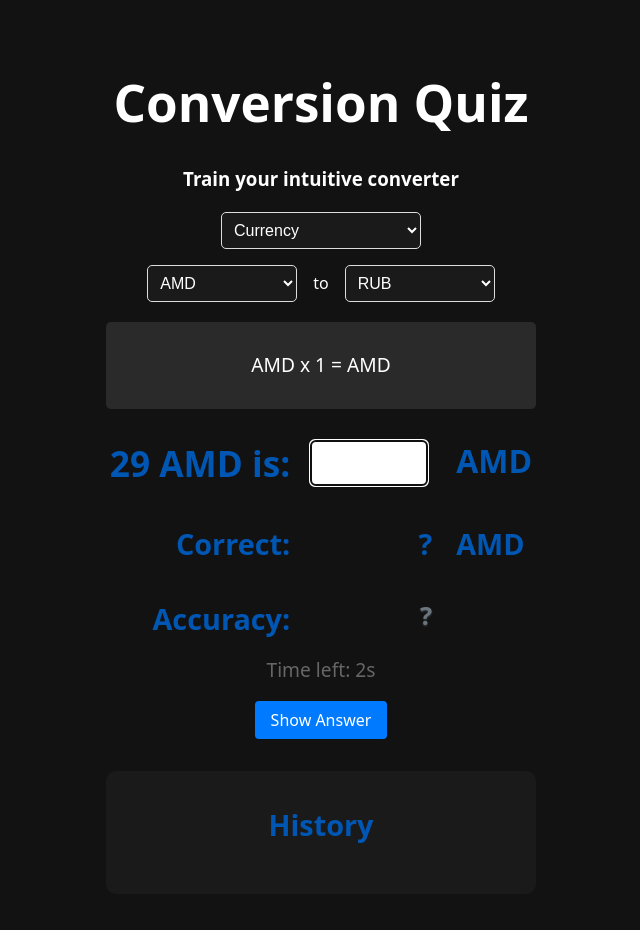
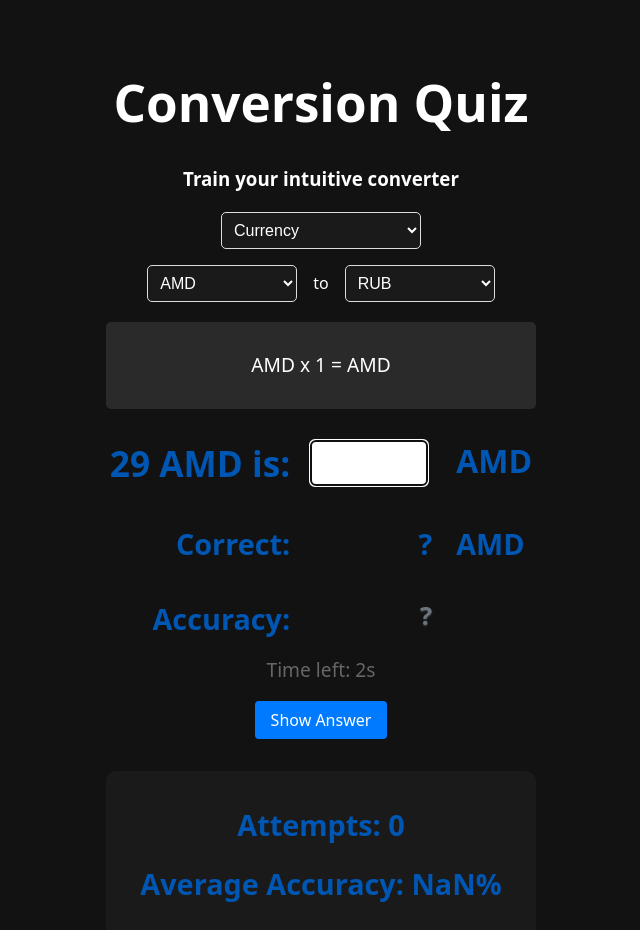
Before and after one commit to bonvara/voomeh, a React (Vite) app: page / in a window 1280 px wide. Shown: the top 930 px of the page, without its empty margins (319-959 px from the left). Built offline with nearby package versions, Linux system fonts and the light colour scheme.

Commit message:
add history, average accuracy, number of attempts

```diff
--- a/src/components/QuizContainer.jsx
+++ b/src/components/QuizContainer.jsx
@@ -3,13 +3,13 @@ import ConversionFormula from "./ConversionFormula";
 import QuizQuestion from "./QuizQuestion";
 import QuizControls from "./QuizControls";
 import QuizHistory from "./QuizHistory";
+import { useState } from "react";
 
 function QuizContainer() {
   const fromUnit = "AMD";
-  //   const toUnit = "RUB";
   const toUnit = "AMD";
-  //   const conversionRate = 0.20491803278688525;
   const conversionRate = 1;
+  const [accuracyHistory, setAccuracyHistory] = useState([]);
 
   return (
     <div className="quiz-container">
@@ -25,8 +25,11 @@ function QuizContainer() {
         fromUnit={fromUnit}
         toUnit={toUnit}
         conversionRate={conversionRate}
+        onAccuracyChange={(accuracyScore) => {
+          setAccuracyHistory((prev) => [...prev, accuracyScore]);
+        }}
       />
-      <QuizHistory />
+      <QuizHistory accuracyHistory={accuracyHistory} />
     </div>
   );
 }
--- a/src/components/QuizHistory.jsx
+++ b/src/components/QuizHistory.jsx
@@ -1,11 +1,22 @@
-import './QuizHistory.css';
+import "./QuizHistory.css";
 
-function QuizHistory() {
+function QuizHistory({ accuracyHistory }) {
+  const attempts = accuracyHistory.length;
+  const averageAccuracy =
+    accuracyHistory.reduce((acc, val) => acc + val, 0) / accuracyHistory.length;
   return (
     <div className="quiz-history">
-      <h2>History</h2>
+      <h2>Attempts: {attempts}</h2>
+      <h2>Average Accuracy: {averageAccuracy.toFixed(2)}%</h2>
+      <h2>History:</h2>
       <div className="history-list">
-        {/* History items will be added here */}
+        {accuracyHistory.map((accuracy, index) => (
+          <div key={index}>
+            <p>
+              #{index + 1}: {accuracy}%
+            </p>
+          </div>
+        ))}
       </div>
     </div>
   );
--- a/src/components/QuizQuestion.jsx
+++ b/src/components/QuizQuestion.jsx
@@ -2,7 +2,7 @@ import { useState, useRef, useEffect } from "react";
 import Timer from "./Timer";
 import "./QuizQuestion.css";
 
-export default function QuizQuestion({ fromUnit, toUnit, conversionRate }) {
+export default function QuizQuestion({ fromUnit, toUnit, conversionRate, onAccuracyChange }) {
   const inputRef = useRef(null);
   const [feedback, setFeedback] = useState(null);
   const [startingValue, setStartingValue] = useState(
@@ -29,6 +29,7 @@ export default function QuizQuestion({ fromUnit, toUnit, conversionRate }) {
       correct: correctAnswer.toFixed(2),
       accuracyScore: accuracyScore,
     });
+    onAccuracyChange?.(accuracyScore); // Pass accuracyScore to parent
   };
 
   const handleKeyPress = (e) => {
```
